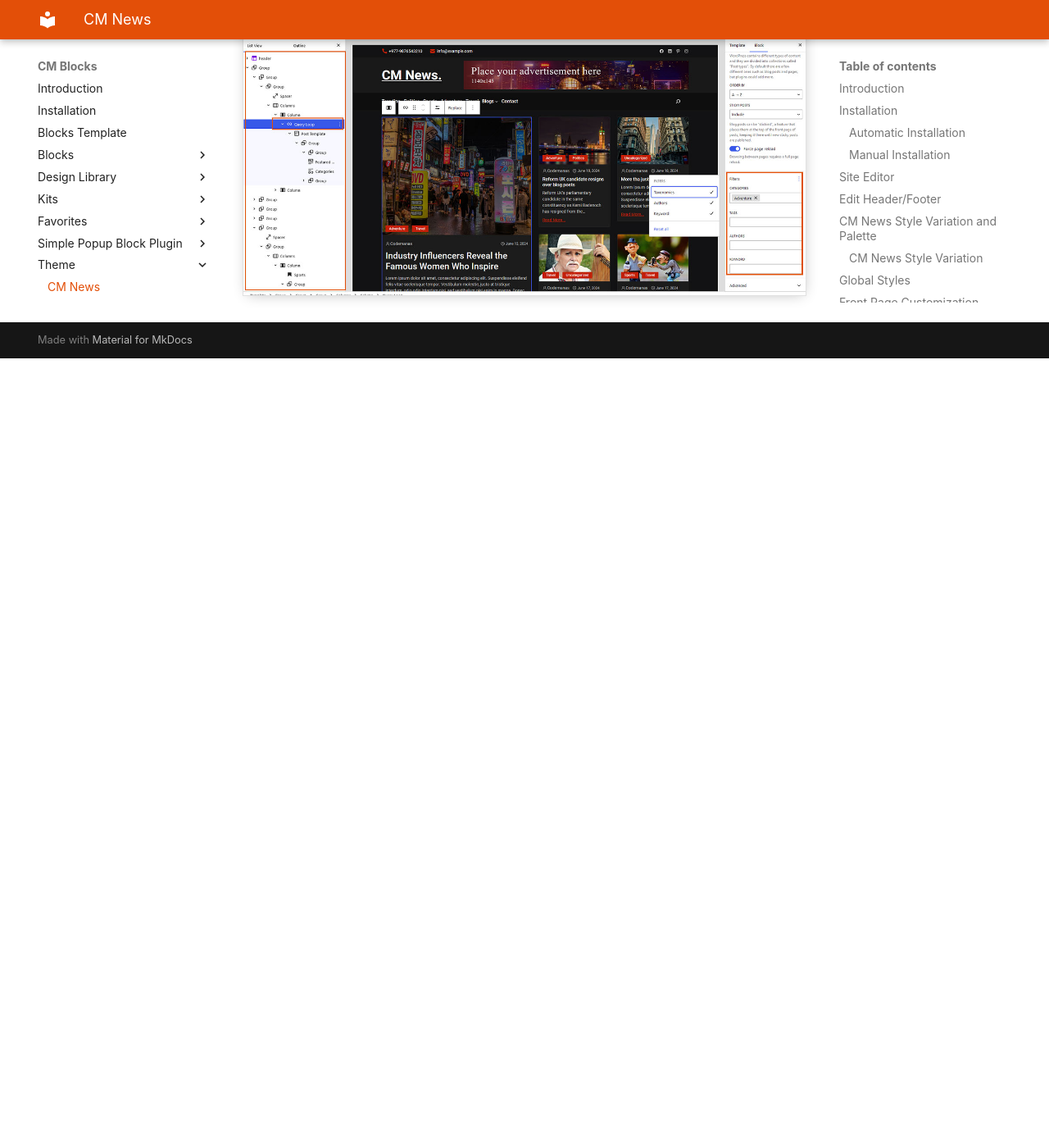
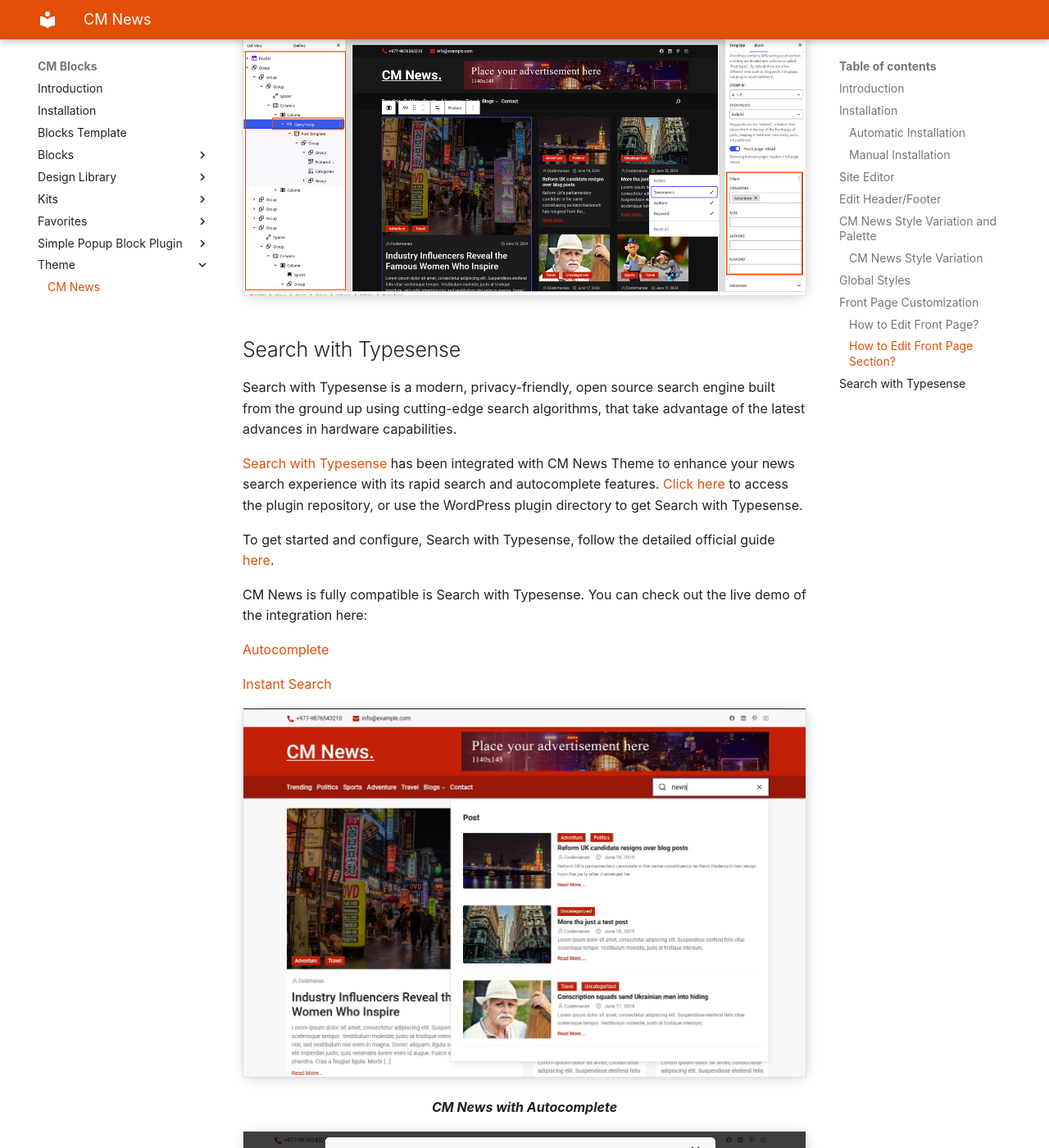
Before and after one commit to codemanas/cm-blocks-docs, an MkDocs documentation site: the page built from docs/cm-news/index.md, in a window 1280 px wide and 1400 px high, scrolled down 10516 px. Shown: the whole window at 82% size. Built offline with MkDocs 1.6.1 and Material for MkDocs 9.7.7, drawn with Linux system fonts in a browser that asks for light colours; some web fonts are replaced; before the commit the page ends 10953 px from its top, so only the background shows below that; some of the changed text lies outside the part shown.

Commit message:
added documentation for search with typesense

```diff
--- a/docs/cm-news/index.md
+++ b/docs/cm-news/index.md
@@ -125,3 +125,21 @@
 - [x]  To add category click the plus symbol and add the category. The visualization is shown in the image below:
 
 ![CM News Home Edit ](img/edit-home-visuals.jpg)
+
+## Search with Typesense
+Search with Typesense is a modern, privacy-friendly, open source search engine built from the ground up using cutting-edge search algorithms, that take advantage of the latest advances in hardware capabilities.
+
+<a href="https://wordpress.org/plugins/search-with-typesense/" target="_blank">Search with Typesense</a> has been integrated with CM News Theme to enhance your news search experience with its rapid search and autocomplete features. <a href="https://wordpress.org/plugins/search-with-typesense/" target="_blank">Click here</a> to access the plugin repository, or use the WordPress plugin directory to get Search with Typesense.
+
+To get started and configure, Search with Typesense, follow the detailed official guide  <a href="https://docs.wptypesense.com/getting-started/" target="_blank"> here</a>.
+
+CM News is fully compatible is Search with Typesense. You can check out the live demo of the integration here:
+
+<a href="http://demo.cmblocks.com/cm-news/search-with-typesense/autocomplete/" target="_blank">Autocomplete</a>
+
+<a href="https://demo.cmblocks.com/cm-news/search-with-typesense/instant-search/" target="_blank">Instant Search</a>
+
+![CM News autocomplete ](img/news-with-autocomplete.jpg)
+***<p style="text-align: center;">CM News with Autocomplete</p>***
+![CM News autocomplete ](img/news-with-instant-search.jpg)
+***<p style="text-align: center;">CM News with Instant Search</p>***
```
Also changed, not shown: docs/cm-news/design.md (deleted, +0 -1 lines), docs/cm-news/img/news-with-autocomplete.jpg (added), docs/cm-news/img/news-with-instant-search.jpg (added).
